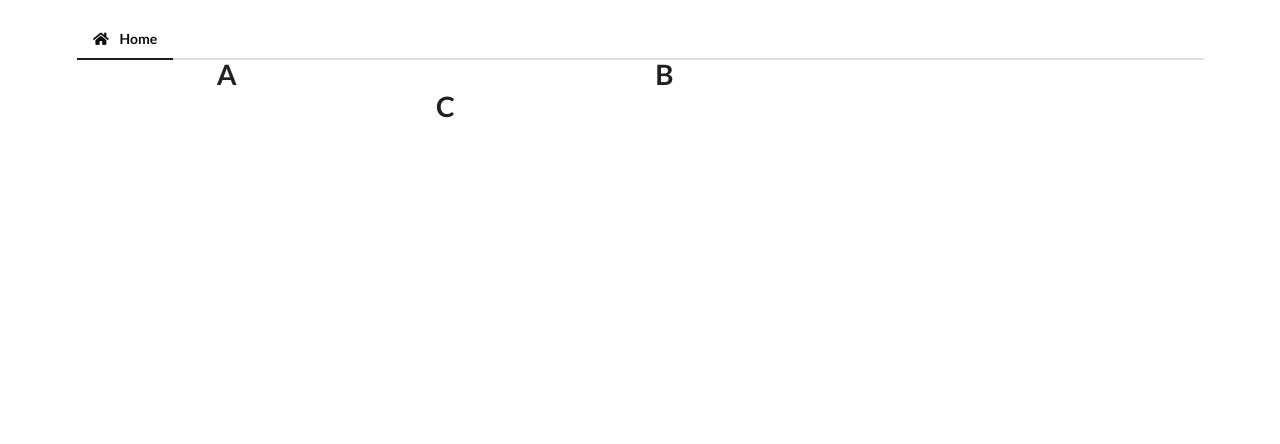
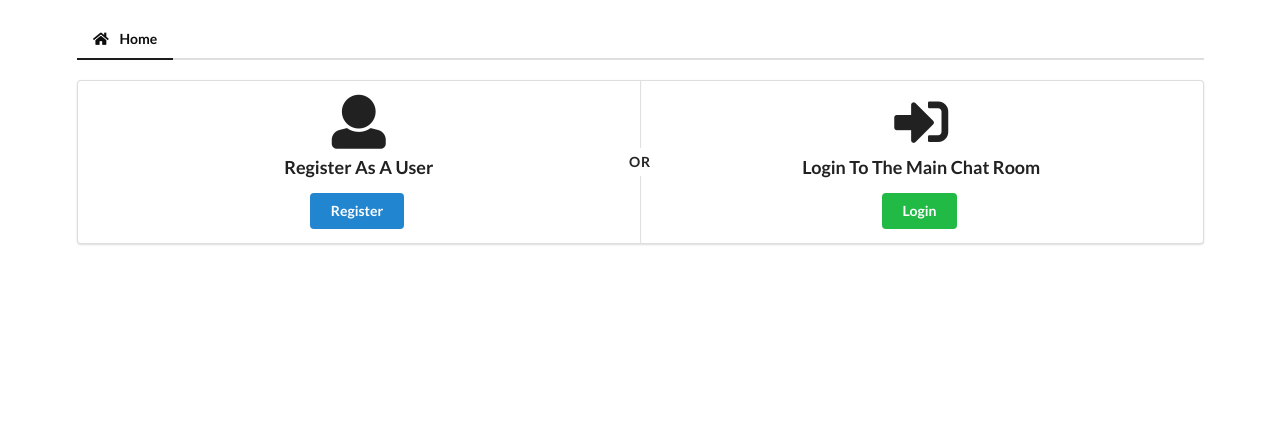
Before and after one commit to ItManHarry/wechat, a Flask app: page /main/home in a window 1280 px wide. Shown: the top 444 px of the page. Run offline with Flask 2, Linux system fonts and the light colour scheme; some libraries are stand-ins or nearby versions.

Commit message:
home page finished

```diff
--- a/chat/templates/_nav.html
+++ b/chat/templates/_nav.html
@@ -11,7 +11,7 @@
 #}
 <div class="ui container" style="margin-top:20px;">
     <div class="ui secondary pointing menu">
-      <a class="item active">
+      <a class="item active" href="{{url_for('main.home')}}">
         <i class="icon home"></i>&nbsp;&nbsp;Home
       </a>
       {% if current_user.is_authenticated %}
--- a/chat/templates/main/home.html
+++ b/chat/templates/main/home.html
@@ -1,11 +1,32 @@
 {% extends 'base.html' %}
 {% block title %}Chat Room Home Page{% endblock %}
 {% block main %}
-<div class="ui three column centered grid">
-    <div class="three column centered row">
-         <div class="column"><h1 class="ui header">A</h1></div>
-    <div class="column"><h1 class="ui header">B</h1></div>
-    <div class="column"><h1 class="ui header">C</h1></div>
+
+<div class="ui container" style="margin-top:20px;">
+    <div class="ui  segment">
+      <div class="ui two column stackable center aligned grid">
+        <div class="ui vertical divider">Or</div>
+        <div class="middle aligned row">
+          <div class="column">
+            <div class="ui icon header">
+              <i class="user icon"></i>
+              Register As A User
+            </div><br>
+             <a class="ui primary button" href="{{url_for('auth.register')}}">
+              Register
+             </a>
+          </div>
+          <div class="column">
+            <div class="ui icon header">
+              <i class="sign-in icon"></i>
+              Login To The Main Chat Room
+            </div><br>
+            <a class="ui green button" href="{{url_for('auth.login')}}">
+              Login
+            </a>
+          </div>
+        </div>
+      </div>
     </div>
 </div>
 {% endblock %}
--- a/chat/views/auth.py
+++ b/chat/views/auth.py
@@ -50,4 +50,4 @@ def login():
 @bp_auth.route('/logout')
 def logout():
     logout_user()
-    return redirect(url_for('.login'))
+    return redirect(url_for('main.home'))
```
